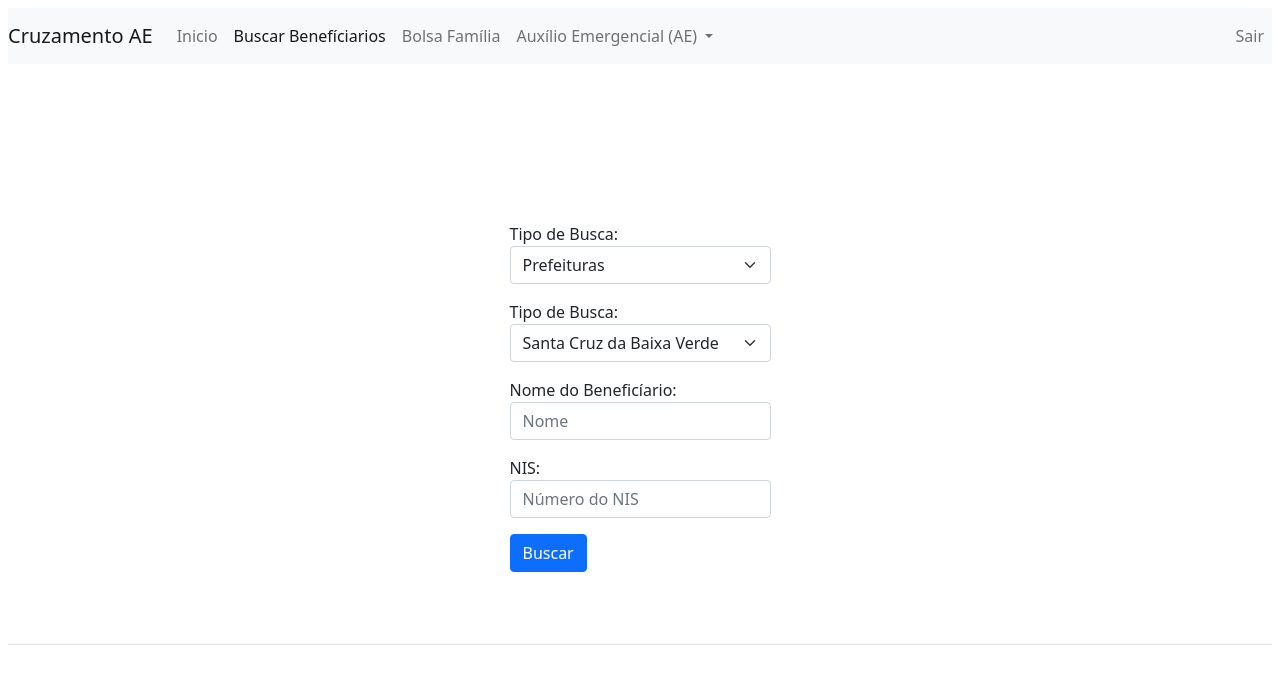
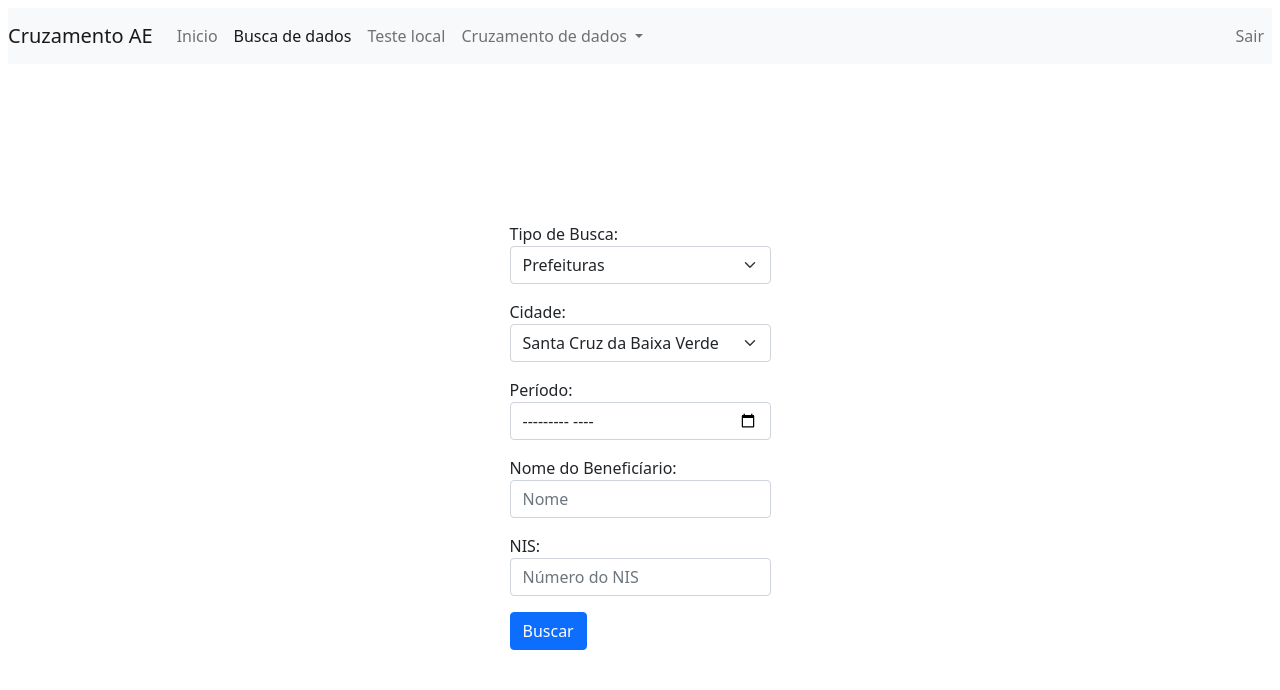
Before and after one commit to MaelSantos/TCC-OAEB, a Django app: page /polls/cruzamento/ in a window 1280 px wide. Shown: the top 690 px of the page. Run offline with Django 3.2, Linux system fonts and the light colour scheme; some libraries are stand-ins or nearby versions.

Commit message:
Add busca por periodo

```diff
--- a/polls/static/polls/cruzamento.js
+++ b/polls/static/polls/cruzamento.js
@@ -1,5 +1,6 @@
 
 $("#buscar").hide()
+exibirCidades()
 
 if($("#lista") != undefined){
     $("#lista").show()
@@ -8,22 +9,23 @@ if($("#lista") != undefined){
 }
 
 function verificarCampos(){
-    nome = $("#nomeBeneficiario").val().trim()
-    nis = $("#nis").val().trim()
-
-    if(nis == "" && nome == "")
-        $.alert("Campos vazios")
-    else
-        $("#buscar").click()
+    $("#buscar").click()
 }
 
 function exibirCidades(){
 
     tipoBusca = $("#tipoBusca").val()
+    console.log(tipoBusca)
 
-    if(tipoBusca == "prefeitura")
+    if(tipoBusca == "prefeitura"){
         $("#divCidades").show()
-    else
+        $("#divMes").show()
+        $("#divPeriodo").hide()
+    }
+    else{
         $("#divCidades").hide()
+        $("#divMes").hide()
+        $("#divPeriodo").show()
+    }
 
 }
--- a/polls/templates/polls/cruzamento_beneficiario.html
+++ b/polls/templates/polls/cruzamento_beneficiario.html
@@ -23,7 +23,7 @@
         </div>
 
         <div class="form-group mb-3" id="divCidades">
-            <label for="cidade">Tipo de Busca:</label>
+            <label for="cidade">Cidade:</label>
             <select class="form-select" name="cidade" id="cidade">
                 <option value="SantaCruz" {{ SantaCruz }}>Santa Cruz da Baixa Verde</option>
                 <option value="Serra" {{ Serra }}>Serra Talhada</option>
@@ -33,6 +33,18 @@
                 <option value="Mirandiba" {{ Mrandiba }}>Mirandiba</option>
                 <option value="Betania" {{ Betania }}>Betânia</option>
             </select>
+        </div>
+
+        <div class="form-group mb-3" id="divMes">
+            <label for="periodo">Período:</label>
+            <input type="month" class="form-control" id="periodo" name="periodo" value="{{ periodo }}" placeholder="Período">
+        </div>
+
+        <div class="form-group mb-3" id="divPeriodo">
+            <label for="de">De:</label>
+            <input type="month" class="form-control" id="de" name="de" value="{{ de }}" placeholder="De">
+            <label for="ate">Até:</label>
+            <input type="month" class="form-control" id="ate" name="ate" value="{{ ate }}" placeholder="Até">
         </div>
 
         <div class="form-group mb-3">
--- a/polls/templates/polls/menu.html
+++ b/polls/templates/polls/menu.html
@@ -47,21 +47,20 @@
                         <a href="" class="nav-link {% block inicio %}{% endblock %}">Inicio</a>
                     </li>
                     <li class="nav-item">
-                        <a href="/polls/cruzamento/" class="nav-link {% block cruzamento %}{% endblock %}">Buscar
-                            Benefíciarios</a>
+                        <a href="/polls/cruzamento/" class="nav-link {% block cruzamento %}{% endblock %}">Busca de dados</a>
                     </li>
                     <li class="nav-item">
-                        <a href="/polls/bolsa-familia/" class="nav-link {% block bolsa_familia %}{% endblock %}">Bolsa Família</a>
+                        <a href="/polls/bolsa-familia/" class="nav-link {% block bolsa_familia %}{% endblock %}">Teste local</a>
                     </li>
 
                     <li class="nav-item dropdown">
                         <a class="nav-link {% block busca %}{% endblock %} dropdown-toggle" href="#" id="navbarDropdown"
                             role="button" data-bs-toggle="dropdown" aria-expanded="false">
-                            Auxílio Emergencial (AE)
+                            Cruzamento de dados
                         </a>
                         <ul class="dropdown-menu" aria-labelledby="navbarDropdown">
-                            <li><a class="dropdown-item" href="">Benefíciarios</a></li>
-                            <li><a class="dropdown-item" href="">Benefícios</a></li>
+                            <li><a class="dropdown-item" href="">BF x AE</a></li>
+                            <li><a class="dropdown-item" href="">Prefeituras x AE</a></li>
                         </ul>
                     </li>
 
--- a/polls/views.py
+++ b/polls/views.py
@@ -29,17 +29,26 @@ def cruzar(request):
         tipoBusca = request.POST.get('tipoBusca')
         cidade = request.POST.get('cidade')
 
+        de = request.POST.get('de')
+        ate = request.POST.get('ate')
+        periodo = request.POST.get('periodo')
+
         if tipoBusca == "prefeitura":
             bolsa = ""
             prefeitura = "selected"
-            html = crawler.crawler_prefeitura(cidade, nome)
+            periodo_prefeitura = periodo.split('-')
+            mes = periodo_prefeitura[1]
+            ano = periodo_prefeitura[0]
+            html = crawler.crawler_prefeitura(cidade, nome, mes, ano)
         elif tipoBusca == "bolsa":
             prefeitura = ""
             bolsa = "selected"
-            html = crawler.crawler_bolsafamilia(nome, nis)
+            html = crawler.crawler_bolsafamilia(nome, nis, de, ate)
 
         return render(request, 'polls/cruzamento_beneficiario.html', {'data': html, "nome": nome, "nis": nis,
-                                                                      "prefeitura": prefeitura, "bolsa": bolsa, cidade: "selected"})
+                                                                      "prefeitura": prefeitura, "bolsa": bolsa,
+                                                                      cidade: "selected", "de": de, "ate": ate,
+                                                                      "periodo": periodo})
     else:
         return redirect('cruzamento')
 
```
Also changed, not shown: polls/crawler/crawler.py (+15 -6 lines), polls/models.py (+0 -52 lines).
